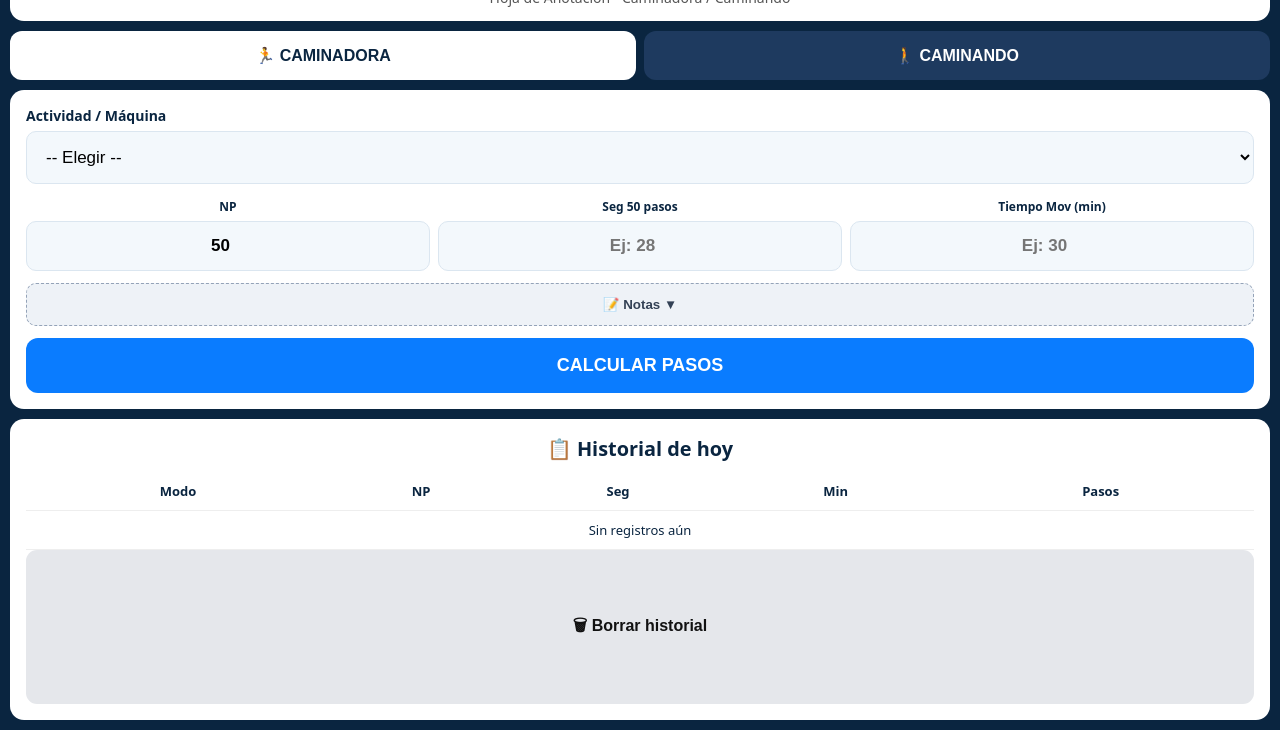
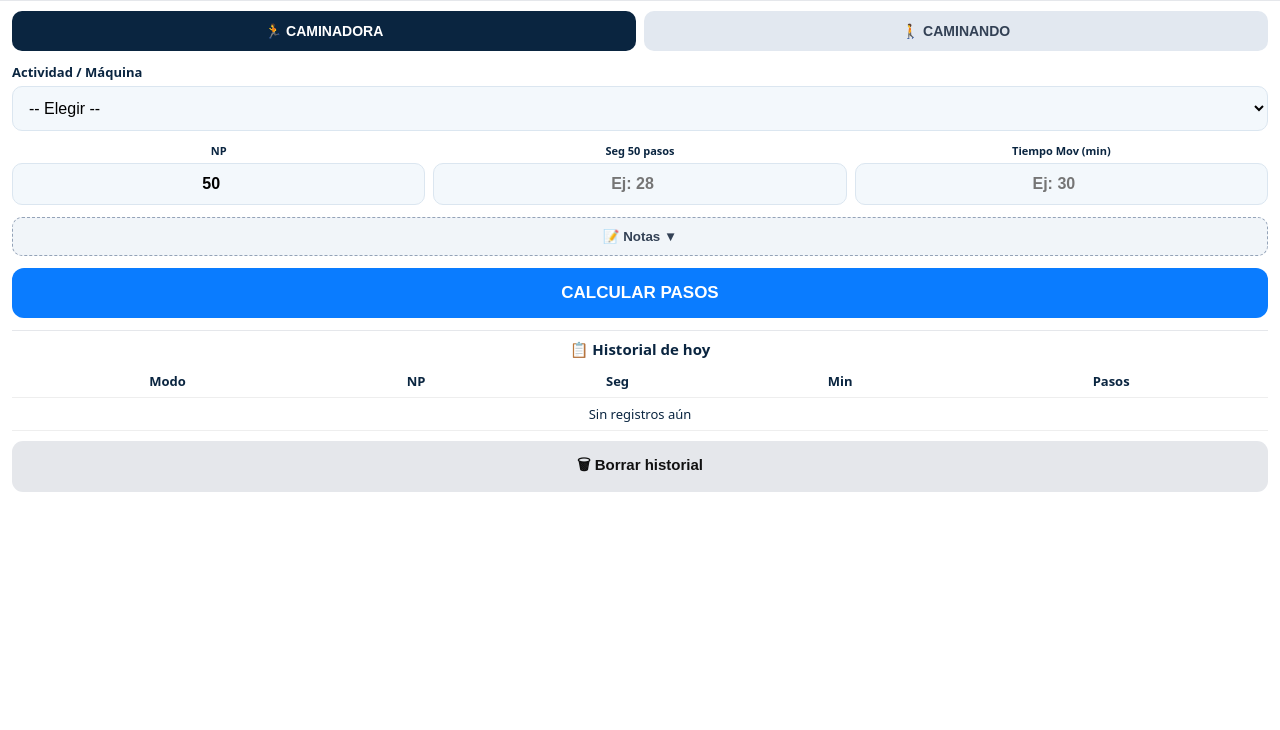
Before and after one commit to Mikevrags/SIAL_PASOS, a plain HTML site: page index.html in a window 1280 px wide. Shown: the part 70-800 px from the top of the page. Drawn offline with Linux system fonts and the light colour scheme.

Commit message:
Refactor HTML structure and styles for app layout

```diff
--- a/index.html
+++ b/index.html
@@ -1,3 +1,4 @@
+
 <!DOCTYPE html>
 <html lang="es">
 <head>
@@ -9,80 +10,74 @@
 <title>SIAL - Pasos</title>
 <style>
 *{box-sizing:border-box}
-html,body{margin:0;padding:0;background:#0a2540}
-body{font-family:system-ui,Arial;color:#0a2540;font-size:17px}
-.wrap{padding:10px;padding-bottom:calc(10px + env(safe-area-inset-bottom));width:100%;min-height:100dvh;display:flex;flex-direction:column;gap:10px}
-header{background:#fff;border-radius:14px;padding:14px;text-align:center;flex-shrink:0}
-header h1{margin:0;font-size:22px}
-header p{margin:4px 0 0;color:#555;font-size:14px}
-.tabs{display:flex;gap:8px;flex-shrink:0}
-.tabs button{flex:1;padding:15px;border:0;border-radius:12px;background:#1e3a5f;color:#fff;font-weight:800;font-size:16px}
-.tabs button.active{background:#fff;color:#0a2540}
-.card{background:#fff;border-radius:14px;padding:16px;flex-shrink:0}
-.card-historial{flex:1;display:flex;flex-direction:column}
-label{font-weight:800;font-size:14px;display:block;margin-bottom:6px}
-input,select,textarea{width:100%;padding:15px;border:1.5px solid #dbe6f0;border-radius:10px;font-size:17px;background:#f3f8fc;outline:none}
-.row3{display:grid;grid-template-columns:1fr 1fr 1fr;gap:8px;margin-top:4px}
-.row3 label{font-size:12px;text-align:center;white-space:nowrap}
-.row3 input{padding:14px 4px;text-align:center;font-weight:700;font-size:17px}
-.small{font-size:12px;color:#666;margin-top:6px;text-align:center}
-.crono-box{background:#0a2540;color:#fff;border-radius:12px;padding:20px 14px;text-align:center;margin:14px 0}
-.crono-box .fase{font-size:13px;background:#ffb800;color:#000;display:inline-block;padding:5px 12px;border-radius:20px;font-weight:800;margin-bottom:8px}
-#tiempo{font-size:64px;font-weight:900;line-height:1}
-#tiempo small{font-size:20px;color:#aad}
-.crono-btns{display:flex;gap:8px;margin-top:14px}
-.btn{flex:1;padding:16px;border:0;border-radius:11px;font-weight:900;font-size:16px;cursor:pointer}
+html,body{margin:0;padding:0;height:100%;height:100dvh;overflow:hidden;background:#fff}
+body{font-family:system-ui,Arial;color:#0a2540;font-size:16px}
+.app{height:100%;height:100dvh;display:flex;flex-direction:column;background:#fff}
+header{padding:12px 14px 10px;text-align:center;border-bottom:1px solid #e5e7eb;flex-shrink:0}
+header h1{margin:0;font-size:21px}
+header p{margin:3px 0 0;color:#666;font-size:12px}
+.tabs{display:flex;padding:10px 12px 0;gap:8px;flex-shrink:0;background:#fff}
+.tabs button{flex:1;padding:12px;border:0;border-radius:10px;background:#e2e8f0;color:#334155;font-weight:800;font-size:14px}
+.tabs button.active{background:#0a2540;color:#fff}
+.contenido{flex:1;overflow-y:auto;padding:12px;display:flex;flex-direction:column;gap:12px}
+label{font-weight:800;font-size:13px;display:block;margin-bottom:5px}
+input,select,textarea{width:100%;padding:12px;border:1.5px solid #dbe6f0;border-radius:10px;font-size:16px;background:#f3f8fc;outline:none}
+.row3{display:grid;grid-template-columns:1fr 1fr 1fr;gap:8px}
+.row3 label{font-size:11px;text-align:center;white-space:nowrap}
+.row3 input{padding:11px 4px;text-align:center;font-weight:700;font-size:16px}
+.small{font-size:11px;color:#666;margin-top:5px;text-align:center}
+.crono-box{background:#0a2540;color:#fff;border-radius:14px;padding:14px;text-align:center}
+.crono-box .fase{font-size:12px;background:#ffb800;color:#000;display:inline-block;padding:4px 10px;border-radius:20px;font-weight:800;margin-bottom:6px}
+#tiempo{font-size:52px;font-weight:900;line-height:1}
+#tiempo small{font-size:18px;color:#aad}
+.crono-btns{display:flex;gap:8px;margin-top:12px}
+.btn{flex:1;padding:13px;border:0;border-radius:11px;font-weight:900;font-size:15px;cursor:pointer}
 .btn-start{background:#22c55e;color:#fff}
 .btn-stop{background:#f59e0b;color:#000}
 .btn-reset{background:#e5e7eb;color:#111}
-.btn-calc{background:#0a7cff;color:#fff;width:100%;padding:17px;border:0;border-radius:12px;font-weight:900;font-size:18px;margin-top:12px}
-.btn-notas{background:#eef2f7;border:1.5px dashed #94a3b8;color:#334155;width:100%;padding:13px;border-radius:10px;font-weight:800;margin-top:12px}
-#notasBoxA,#notasBoxB{display:none;margin-top:8px}
-.result{background:#eaf7ff;border:2px solid #0a7cff;border-radius:12px;padding:14px;text-align:center;display:none;margin-top:12px}
-.result b{font-size:34px}
-table{width:100%;border-collapse:collapse;font-size:13px;margin-top:10px}
-th,td{border-bottom:1px solid #eee;padding:10px 4px;text-align:center}
+.btn-calc{background:#0a7cff;color:#fff;width:100%;padding:15px;border:0;border-radius:12px;font-weight:900;font-size:17px}
+.btn-notas{background:#f1f5f9;border:1.5px dashed #94a3b8;color:#334155;width:100%;padding:11px;border-radius:10px;font-weight:800}
+#notasBoxA,#notasBoxB{display:none}
+.result{background:#eaf7ff;border:2px solid #0a7cff;border-radius:12px;padding:12px;text-align:center;display:none}
+.result b{font-size:30px}
+.historial{border-top:1px solid #e5e7eb;padding-top:8px}
+.historial h3{margin:0;text-align:center;font-size:15px}
+table{width:100%;border-collapse:collapse;font-size:13px;margin-top:6px}
+th,td{border-bottom:1px solid #eee;padding:7px 4px;text-align:center}
 .hidden{display:none!important}
 #bloqueoRotacion{display:none;position:fixed;inset:0;background:#0a2540;color:#fff;z-index:9999;flex-direction:column;align-items:center;justify-content:center;text-align:center;padding:30px;gap:12px}
 #bloqueoRotacion b{font-size:22px}
-@media (orientation: landscape) and (max-height: 500px){
-  #bloqueoRotacion{display:flex}
-}
+@media (orientation: landscape) and (max-height: 500px){ #bloqueoRotacion{display:flex} }
 </style>
 </head>
 <body>
-<div id="bloqueoRotacion">
-<div style="font-size:60px">📱↻</div>
-<b>Gira tu celular a vertical</b>
-<p style="color:#cbd5e1;margin:0">Esta app solo funciona en vertical</p>
-</div>
+<div id="bloqueoRotacion"><div style="font-size:60px">📱↻</div><b>Gira tu celular a vertical</b><p style="color:#cbd5e1;margin:0">Esta app solo funciona en vertical</p></div>
 
-<div class="wrap">
+<div class="app">
 <header><h1>🚶 SIAL - PASOS</h1><p>Hoja de Anotación - Caminadora / Caminando</p></header>
 <div class="tabs">
 <button id="tabCaminadora" class="active" onclick="cambiar('caminadora')">🏃 CAMINADORA</button>
 <button id="tabCaminando" onclick="cambiar('caminando')">🚶 CAMINANDO</button>
 </div>
 
-<div id="secCaminadora" class="card">
+<div class="contenido">
+<div id="secCaminadora">
 <label>Actividad / Máquina</label>
 <select id="actCaminadora"><option>-- Elegir --</option><option>Caminadora</option><option>Caminadora inclinada</option><option>Elíptica</option></select>
-<div style="margin-top:14px">
-<div class="row3">
+<div style="margin-top:12px"><div class="row3">
 <div><label>NP</label><input id="npA" type="number" value="50"></div>
 <div><label>Seg 50 pasos</label><input id="segA" type="number" placeholder="Ej: 28"></div>
 <div><label>Tiempo Mov (min)</label><input id="tiempoA" type="number" placeholder="Ej: 30"></div>
 </div></div>
-<button class="btn-notas" onclick="toggleNotas('notasBoxA')">📝 Notas ▼</button>
-<div id="notasBoxA"><textarea id="notasA" rows="3" placeholder="Escribe notas..."></textarea></div>
-<button class="btn-calc" onclick="calcular('A')">CALCULAR PASOS</button>
-<div id="resA" class="result"></div>
+<div style="margin-top:12px"><button class="btn-notas" onclick="toggleNotas('notasBoxA')">📝 Notas ▼</button>
+<div id="notasBoxA"><textarea id="notasA" rows="2" placeholder="Escribe notas..." style="margin-top:6px"></textarea></div></div>
+<div style="margin-top:12px"><button class="btn-calc" onclick="calcular('A')">CALCULAR PASOS</button><div id="resA" class="result" style="margin-top:10px"></div></div>
 </div>
 
-<div id="secCaminando" class="card hidden">
+<div id="secCaminando" class="hidden">
 <label>Actividad / Lugar</label>
 <select id="actCaminando"><option>-- Elegir --</option><option>Caminando en parque</option><option>Caminando en calle</option><option>Caminando en casa</option><option>Caminando en trabajo</option></select>
-<div class="crono-box">
+<div class="crono-box" style="margin-top:12px">
 <div id="faseTxt" class="fase">MOMENTO 1 - 50 PASOS</div>
 <div id="tiempo">00:00<small>.0</small></div>
 <div class="small" id="cronoAyuda" style="color:#cbd5e1">Dale INICIAR, camina 50 pasos y dale DETENER</div>
@@ -91,22 +86,23 @@ th,td{border-bottom:1px solid #eee;padding:10px 4px;text-align:center}
 <button class="btn btn-reset" onclick="reiniciarCrono()">↺ REINICIAR</button>
 </div>
 </div>
-<div class="row3">
+<div class="row3" style="margin-top:2px">
 <div><label>NP</label><input id="npB" type="number" value="50"></div>
 <div><label>Seg 50 pasos</label><input id="segB" type="number" placeholder="Auto"></div>
 <div><label>Tiempo Mov (min)</label><input id="tiempoB" type="number" placeholder="Ej: 30"></div>
 </div>
 <div class="small">Al detener el Momento 1, los segundos se vacían solos en Seg 50 pasos. Tú pones manual el Tiempo en Movimiento al terminar.</div>
 <button class="btn-notas" onclick="toggleNotas('notasBoxB')">📝 Notas ▼</button>
-<div id="notasBoxB"><textarea id="notasB" rows="3" placeholder="Escribe notas..."></textarea></div>
+<div id="notasBoxB"><textarea id="notasB" rows="2" placeholder="Escribe notas..." style="margin-top:6px"></textarea></div>
 <button class="btn-calc" onclick="calcular('B')">CALCULAR PASOS</button>
-<div id="resB" class="result"></div>
+<div id="resB" class="result" style="margin-top:10px"></div>
 </div>
 
-<div class="card card-historial">
-<h3 style="margin:0;text-align:center">📋 Historial de hoy</h3>
+<div class="historial">
+<h3>📋 Historial de hoy</h3>
 <table><thead><tr><th>Modo</th><th>NP</th><th>Seg</th><th>Min</th><th>Pasos</th></tr></thead><tbody id="historial"></tbody></table>
-<button class="btn-reset btn" style="width:100%;margin-top:auto;padding-top:16px" onclick="localStorage.removeItem('sial_pasos');location.reload()">🗑 Borrar historial</button>
+<button class="btn-reset btn" style="width:100%;margin-top:10px" onclick="localStorage.removeItem('sial_pasos');location.reload()">🗑 Borrar historial</button>
+</div>
 </div>
 </div>
 <script>
```
